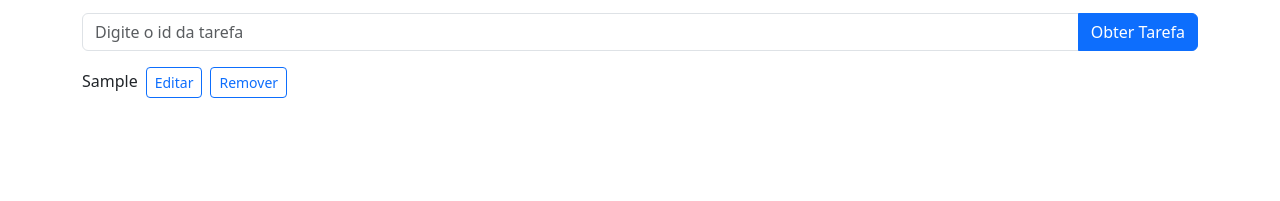
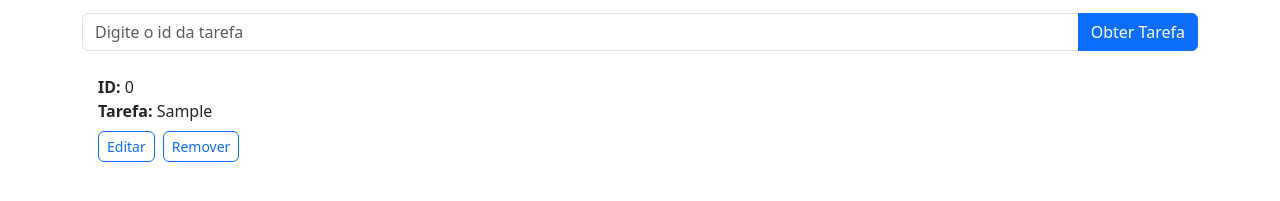
Before and after one commit to okjfarias/qsd_ada_logica, a plain HTML site: page index.html in a window 1280 px wide. Both pictures are taken after typing "Sample" into the empty fields and a click on the button "Adicionar Tarefa". Shown: the part 137-338 px from the top of the page. Drawn offline with nearby package versions, Linux system fonts and the light colour scheme.

Commit message:
Alterações no Bootstrap para melhorar o visual

```diff
--- a/index.html
+++ b/index.html
@@ -40,7 +40,9 @@
           Obter Tarefa
         </button>
       </div>
-      <div id="listaTarefas"></div>
+      <div>
+        <ul class="list-group list-group-flush" id="listaTarefas"></ul>
+      </div>
     </main>
     <script src="./script.js" defer></script>
     <script
--- a/script.js
+++ b/script.js
@@ -41,13 +41,22 @@ function atualizarListaTarefas() {
   const listaTarefas = document.getElementById("listaTarefas");
   listaTarefas.innerHTML = "";
   for (let tarefa of tarefas) {
-    const tarefaElemento = document.createElement("div");
-    tarefaElemento.setAttribute("class", "my-2");
-    tarefaElemento.textContent = tarefa.tarefa;
+    const tarefaElemento = document.createElement("li");
+    tarefaElemento.setAttribute("class", "list-group-item text-break");
+    tarefaElemento.innerHTML =
+      "<strong>ID: </strong>" +
+      tarefa.id +
+      "<br/><strong>Tarefa: </strong>" +
+      tarefa.tarefa;
+    listaTarefas.appendChild(tarefaElemento);
+    tarefaElemento.appendChild(document.createElement("br"));
 
     const botaoEditar = document.createElement("button");
     botaoEditar.textContent = "Editar";
-    botaoEditar.setAttribute("class", "btn btn-outline-primary btn-sm ms-2");
+    botaoEditar.setAttribute(
+      "class",
+      "btn btn-outline-primary btn-sm me-2 mt-2 rounded-2"
+    );
     botaoEditar.onclick = function () {
       editarTarefa(tarefa.id);
     };
@@ -55,7 +64,10 @@ function atualizarListaTarefas() {
 
     const botaoRemover = document.createElement("button");
     botaoRemover.textContent = "Remover";
-    botaoRemover.setAttribute("class", "btn btn-outline-primary btn-sm ms-2");
+    botaoRemover.setAttribute(
+      "class",
+      "btn btn-outline-primary btn-sm mt-2 rounded-2"
+    );
     botaoRemover.onclick = function () {
       removerTarefa(tarefa.id);
     };
```
